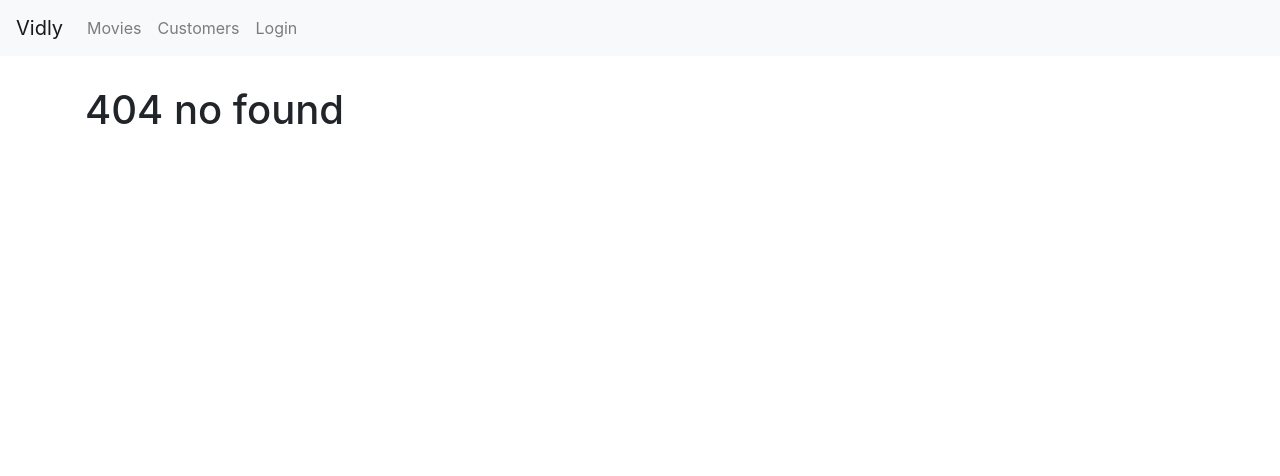
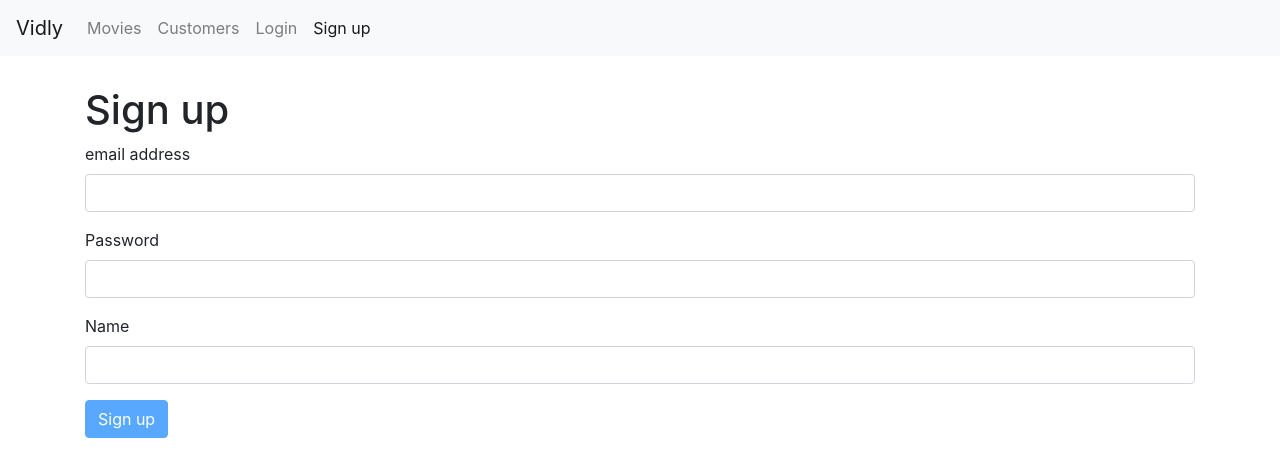
Before and after one commit to Engrtunze/Vidly_ReactPractice, a React (Create React App) app: page /Register in a window 1280 px wide. Before the commit this address led to /404Page. Shown: the top 476 px of the page. Built offline with nearby package versions, Linux system fonts and the light colour scheme.

Commit message:
started exercise on movie form

```diff
--- a/src/App.js
+++ b/src/App.js
@@ -9,6 +9,8 @@ import Notfound from "./component/notfound";
 import Movieform from "./component/movieform";
 import Login from "./component/login";
 import "./App.css"
+import Register from "./component/Register";
+import NewMovies from "./component/NewMovies";
 
 
 class App extends Component {
@@ -20,12 +22,14 @@ class App extends Component {
       <Navbar />
     <main className="container">
         <Switch>
+            <Route path="/movies/Newmovies" component={NewMovies}></Route>
+            <Route path="/Register" component={Register}></Route>
+            <Route path="/login" component={Login}></Route>
             <Route path="/movies/:id" component={Movieform}></Route>
         <Route path="/movies" component={Movies}></Route>
         <Route path="/customers" component={Customer}></Route>
         <Route path="/rentals" component={Rentals}></Route>
         <Route path="/404Page" component={Notfound}></Route>
-            <Route path="/login" component={Login}></Route>
         <Redirect from="/"  exact to="/movies"/>
         <Redirect to="/404Page"/>
         </Switch>
--- a/src/component/Movies.jsx
+++ b/src/component/Movies.jsx
@@ -7,6 +7,7 @@ import ListGroup from "./common/ListGroup";
 import {getGenres} from "../services/fakeGenreService";
 import _ from 'lodash'
 import Navbar from "./common/Navbar";
+import Link from "react-router-dom/Link";
 
 export default class Movies extends Component {
 
@@ -67,7 +68,7 @@ export default class Movies extends Component {
         const moviesPag = pagination(sorted, currentPage, pageSize);
 
         return {totalCount: filtered.length, data: moviesPag}
-    }
+    };
 
 
     render() {
@@ -94,6 +95,8 @@ export default class Movies extends Component {
 
                     </div>
                     <div className="col-sm-10">
+                        <Link to="/movies/Newmovies" className="btn btn-primary" style={{marginBottom:20}}>New movie</Link>
+
             <p>Showing <b>{totalCount}</b> movies in the database.</p>
 
                         <MoviesTable
--- /dev/null
+++ b/src/component/NewMovies.jsx
@@ -0,0 +1,16 @@
+import React from 'react';
+import Form from "./common/Form";
+
+class NewMovies extends Form {
+    render() {
+        return (
+            <div>
+
+                <h1>jjccj</h1>
+
+            </div>
+        );
+    }
+}
+
+export default NewMovies;
--- a/src/component/Register.jsx
+++ b/src/component/Register.jsx
@@ -1,11 +1,54 @@
 import React from 'react';
+import Joi from "joi-browser";
+import Form from "./common/Form";
 
-const Register = () => {
-    return (
-        <div>
+class Register extends Form {
 
-        </div>
-    );
-};
+    state = {
+        data : {emailaddress : "", password: "", name:""},
+        errors: {}
+    };
+
+    schema = {
+        emailaddress : Joi.string().required().email().label('Email'),
+        password : Joi.string().required().min(5).label('Password'),
+        name  : Joi.string().required().label('Name')
+    };
+
+    handleChange = e => {
+        const  errors = {...this.state.errors};
+        const errorMessage =this.validateProperty(e.currentTarget);
+        if (errorMessage) errors[e.currentTarget.name] = errorMessage;
+        else
+            delete  errors[e.currentTarget.name];
+        const data = {...this.state.data};
+        data[e.currentTarget.name] =e.currentTarget.value;
+        this.setState({data, errors});
+    };
+
+    doSubmit = () =>{
+        console.log("submitted");
+    };
+
+    render() {
+        return (
+            <div>
+
+                <h1>Sign up</h1>
+                <form onSubmit={this.handleSubmit}>
+
+                    {this.renderInput("emailaddress", "email address", "email")}
+                    {this.renderInput("password", "Password", "password" )}
+                    {this.renderInput("name", "Name")}
+
+                    {this.renderButton('Sign up')}
+
+                </form>
+
+
+            </div>
+        );
+    }
+}
 
 export default Register;
--- a/src/component/common/Form.jsx
+++ b/src/component/common/Form.jsx
@@ -1,5 +1,7 @@
 import React, {Component} from 'react';
 import Joi from "joi-browser";
+import Input from "./input";
+
 
 class Form extends Component {
     state ={
@@ -34,13 +36,29 @@ class Form extends Component {
         if (errors) return;
         this.doSubmit();
 
-    }
+    };
 
     renderButton(label)
     {
        return  <button disabled={this.validate()} className="btn btn-primary">{label}</button>
     }
 
+    renderInput(name, label, type="text")
+    {
+        const {data, errors} = this.state;
+        return (
+            <Input
+                type={type}
+                name={name}
+                value={data[name]}
+                label={label}
+                onChange={this.handleChange}
+                error={errors[name]}
+            />
+        )
+    }
+
+
 }
 
 export default Form;
--- a/src/component/common/Navbar.jsx
+++ b/src/component/common/Navbar.jsx
@@ -14,6 +14,7 @@ const Navbar = () => {
                     <NavLink className="nav-link" to="/movies">Movies <span className="sr-only">(current)</span></NavLink>
                     <NavLink className="nav-link" to="/customers">Customers</NavLink>
                     <NavLink className="nav-link" to="/login">Login</NavLink>
+                    <NavLink className="nav-link" to="/Register">Sign up</NavLink>
 
                 </div>
             </div>
--- a/src/component/common/input.jsx
+++ b/src/component/common/input.jsx
@@ -1,18 +1,19 @@
 import React from 'react';
 
-const Input = ({name, label, value, onChange, error}) => {
+const Input = ({ name, label, error, ...rest}) => {
     return (
         <div>
             <div className="form-group ">
                 <label htmlFor={name}>{label}</label>
                 <input
                  //   autoFocus
-                    value={value}
-                    onChange={onChange}
+                 //    value={value}
+                 //    onChange={onChange}
                     // ref={this.username}
+                    {...rest}
                     id={name}
                     name={name}
-                    type="text"
+                    // type={type}
                     className="form-control"
                 />
                 {error && <div className="alert alert-danger"> {error}</div>}
--- a/src/component/login.jsx
+++ b/src/component/login.jsx
@@ -1,5 +1,4 @@
 import React from 'react';
-import Input from "./common/input";
 import Form from "./common/Form";
 
 import  Joi from  "joi-browser"
@@ -14,7 +13,7 @@ class Login extends Form {
     schema = {
         username : Joi.string().required().label('Username'),
         password : Joi.string().required().label('Password')
-    }
+    };
 
     // validate = () => {
 
@@ -45,7 +44,7 @@ class Login extends Form {
 
     doSubmit = () =>{
         console.log("submitted");
-    }
+    };
 
     // validateProperty = ({name, value}) => {
     //     // if  (name === "username")
@@ -72,33 +71,19 @@ class Login extends Form {
 const data = {...this.state.data};
 data[e.currentTarget.name] =e.currentTarget.value;
 this.setState({data, errors});
-    }
+    };
 
 
     render() {
-        const {data, errors} = this.state;
+
 
         return (
             <div>
                 <h1>Login</h1>
                     <form onSubmit={this.handleSubmit}>
 
-                        <Input
-                        name="username"
-                        value={data.username}
-                        label="username"
-                        onChange={this.handleChange}
-                       error={errors.username}
-                        />
-
-                        <Input
-                            name="password"
-                            value={data.password}
-                            label="password"
-                            onChange={this.handleChange}
-                           error={errors.password}
-                        />
-
+                        {this.renderInput("username", "Username")}
+                        {this.renderInput("password", "Password", "password" )}
 
                         {this.renderButton('Login')}
 
```
